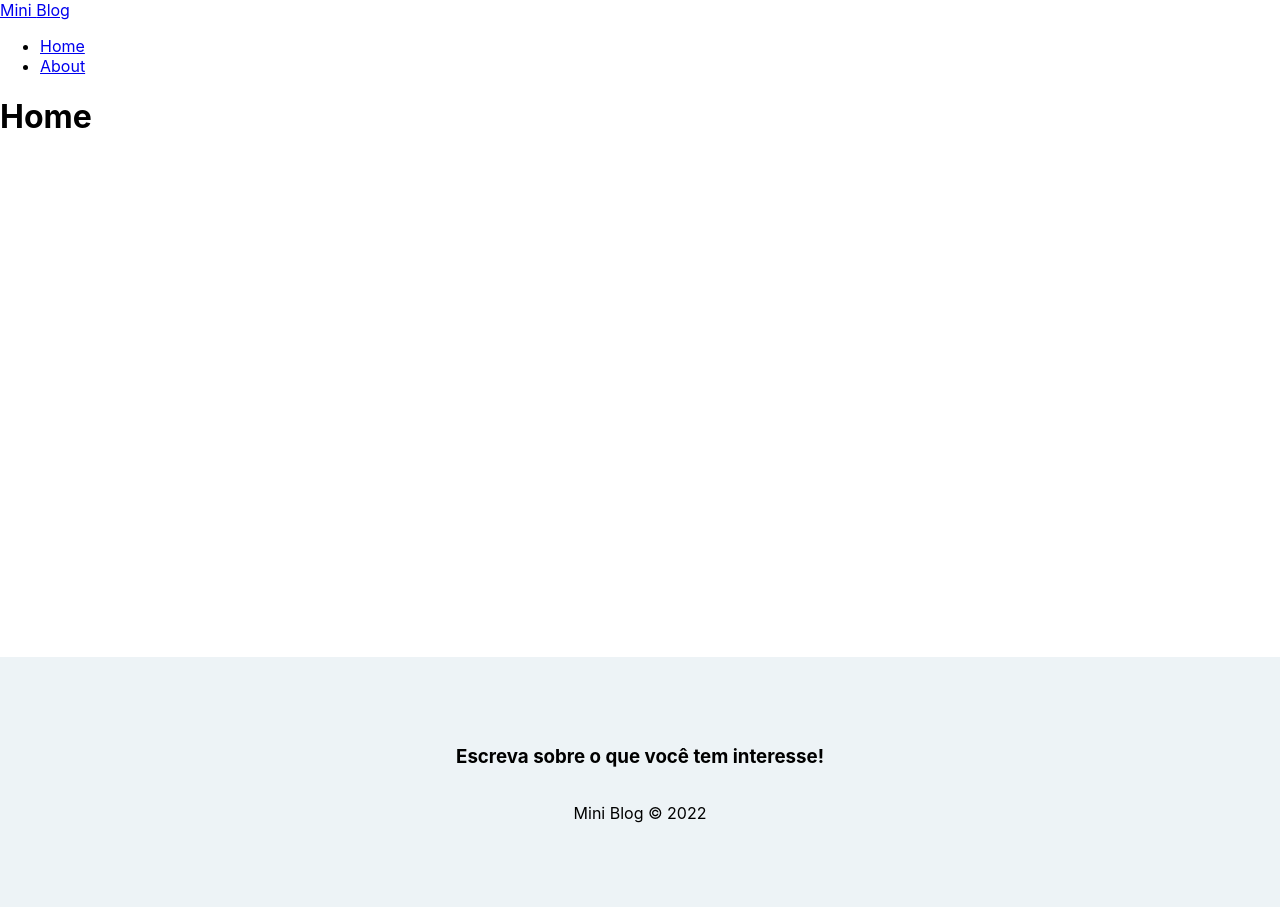
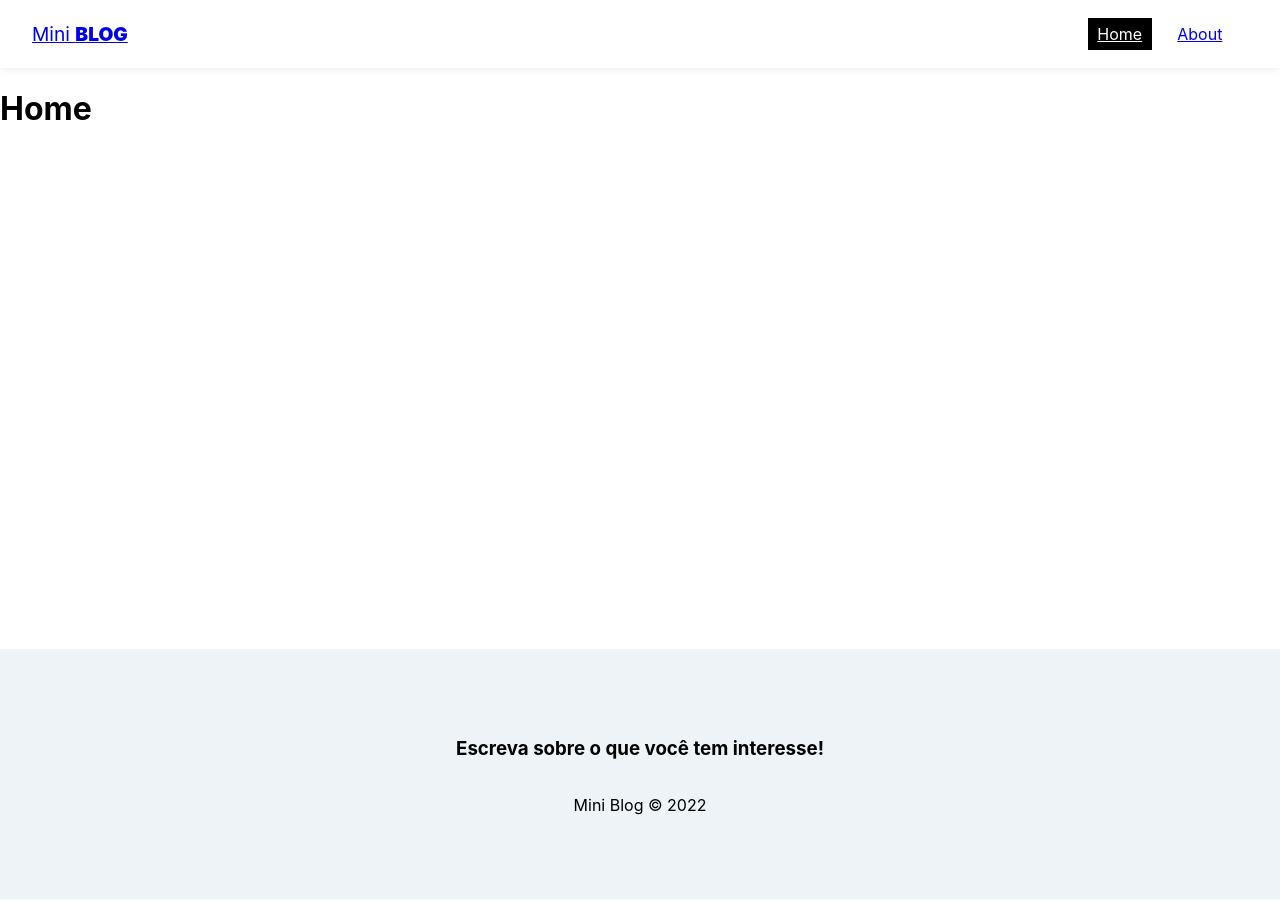
Before and after one commit to LucimaraSouzah/mini-blog, a React (Create React App) app: page / in a window 1280 px wide. Built offline with nearby package versions, Linux system fonts and the light colour scheme.

Commit message:
Insere a estilização no componente

```diff
--- a/src/components/Navbar.js
+++ b/src/components/Navbar.js
@@ -3,16 +3,26 @@ import styles from "./Navbar.module.css";
 
 const Navbar = () => {
   return (
-    <nav>
-      <NavLink to="/">
+    <nav className={styles.navbar}>
+      <NavLink to="/" className={styles.brand}>
         Mini <span>Blog</span>
       </NavLink>
-      <ul>
+      <ul className={styles.links_list}>
         <li>
-          <NavLink to="/">Home</NavLink>
+          <NavLink
+            to="/"
+            className={({ isActive }) => (isActive ? styles.active : "")}
+          >
+            Home
+          </NavLink>
         </li>
         <li>
-          <NavLink to="/about">About</NavLink>
+          <NavLink
+            to="/about"
+            className={({ isActive }) => (isActive ? styles.active : "")}
+          >
+            About
+          </NavLink>
         </li>
       </ul>
     </nav>
```
